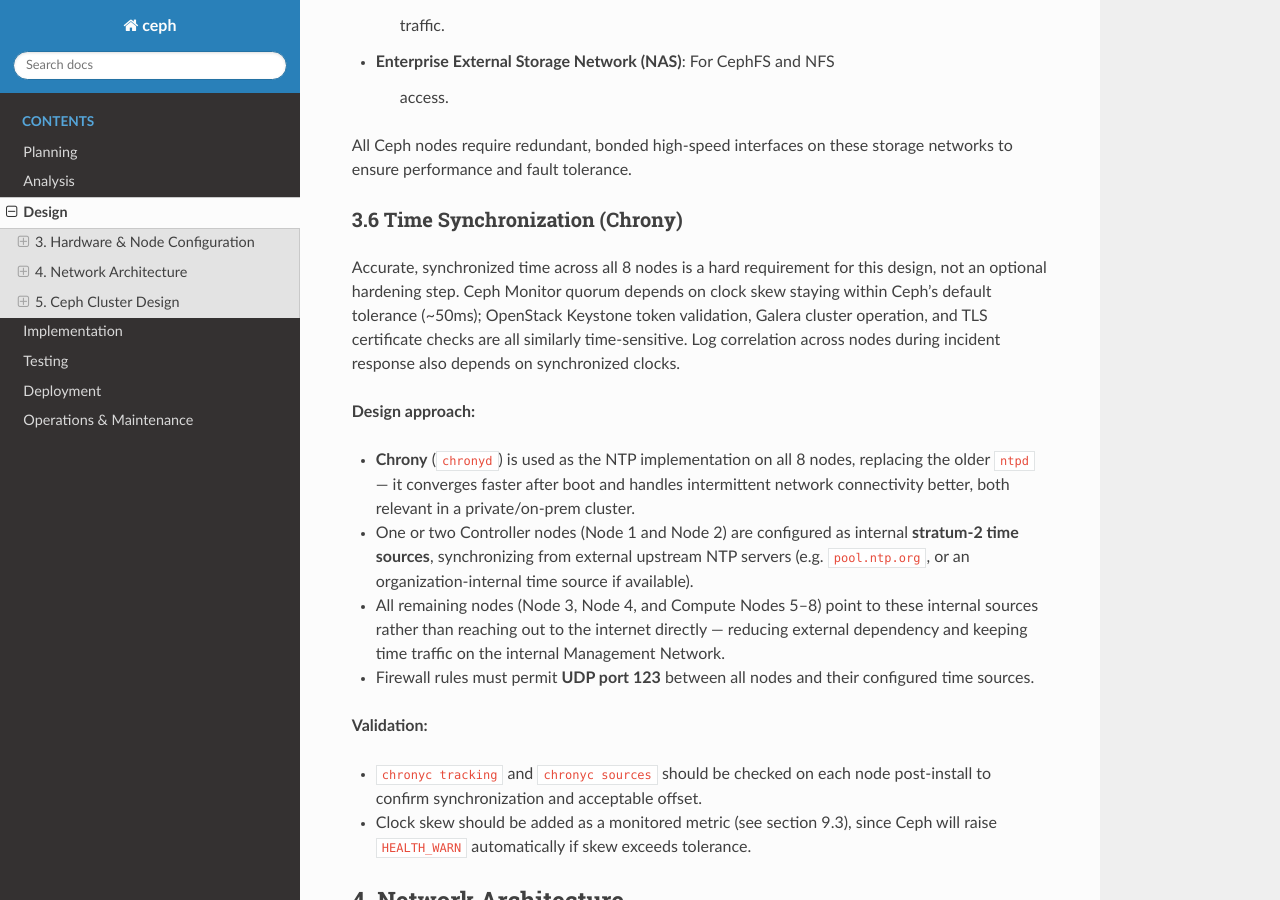
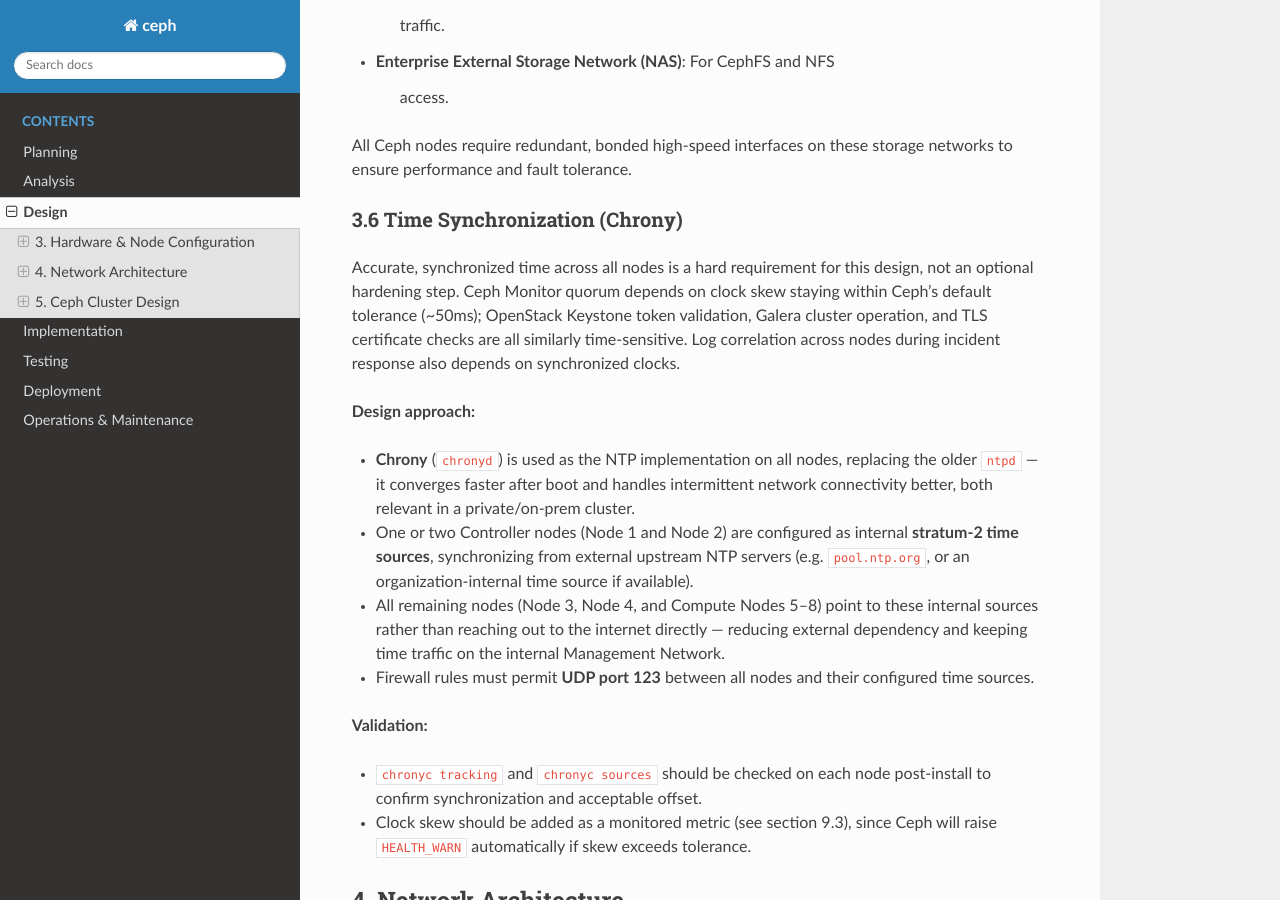
Before and after one commit to Venkatkbabu/ceph, a Sphinx documentation site: the page built from source/DESIGN.md, in a window 1280 px wide and 900 px high, scrolled down 3645 px. Built offline with Sphinx 7.4.7 and the Read the Docs theme 3.1.0, drawn with Linux system fonts in a browser that asks for light colours.

Commit message:
Clarify Chrony NTP implementation for all nodes
Updated the design document to reflect that Chrony is used on all nodes instead of just 8 nodes.

```diff
--- a/source/DESIGN.md
+++ b/source/DESIGN.md
@@ -158,7 +158,7 @@
 
 ### 3.6 Time Synchronization (Chrony)
 
-Accurate, synchronized time across all 8 nodes is a hard requirement for this
+Accurate, synchronized time across all nodes is a hard requirement for this
 design, not an optional hardening step. Ceph Monitor quorum depends on clock
 skew staying within Ceph's default tolerance (~50ms); OpenStack Keystone
 token validation, Galera cluster operation, and TLS certificate checks are
@@ -167,7 +167,7 @@
 
 **Design approach:**
 
-- **Chrony** (`chronyd`) is used as the NTP implementation on all 8 nodes,
+- **Chrony** (`chronyd`) is used as the NTP implementation on all nodes,
   replacing the older `ntpd` — it converges faster after boot and handles
   intermittent network connectivity better, both relevant in a
   private/on-prem cluster.
```
